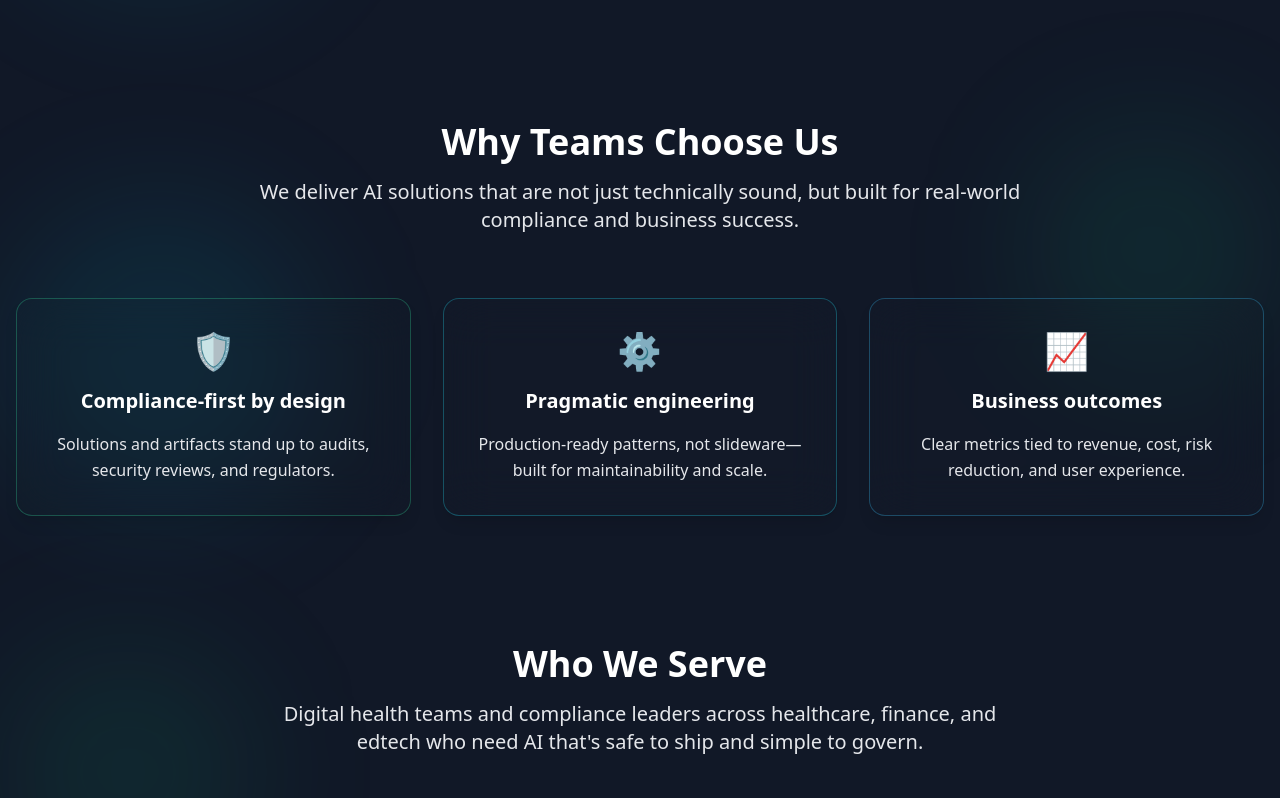
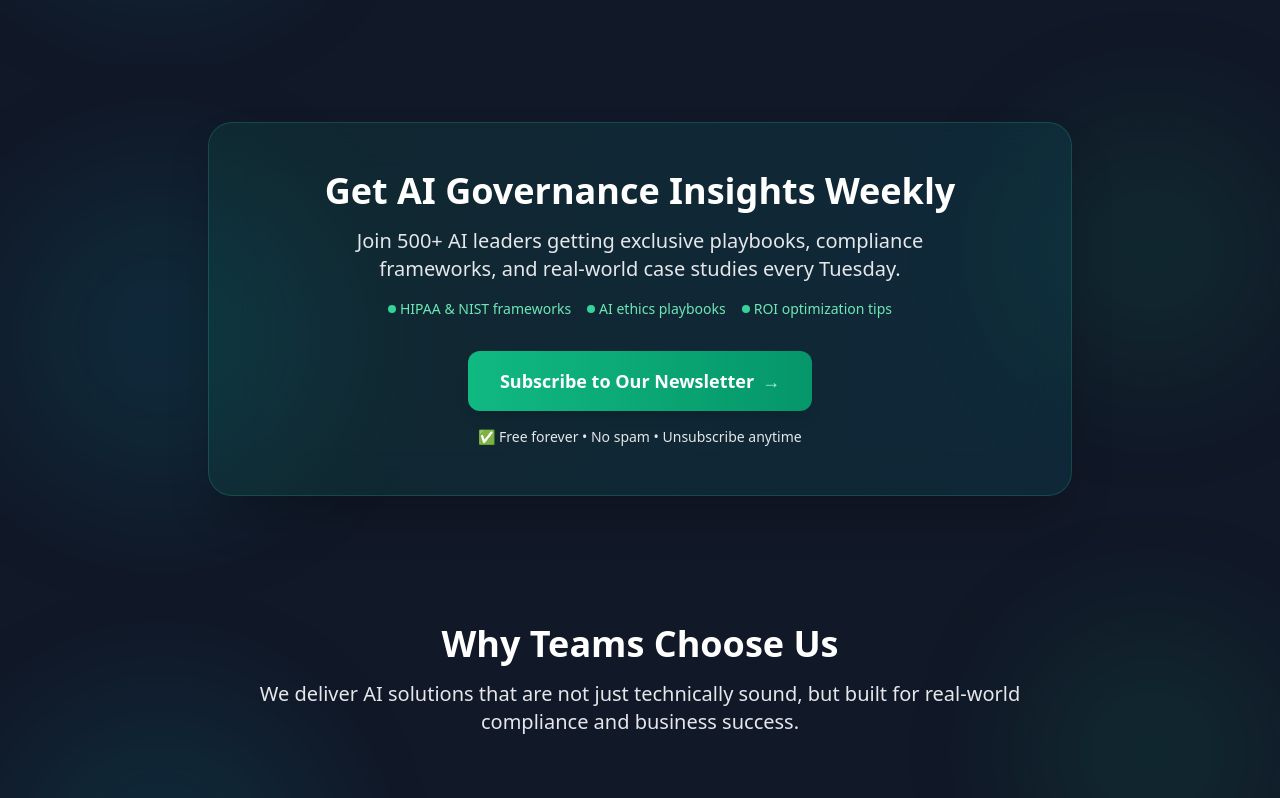
Before and after one commit to sanjeevaniai/webpage-ai-cons, a React (Vite) app: page / in a window 1280 px wide. Shown: the part 6160-6958 px from the top of the page. Built offline with nearby package versions, Linux system fonts and the light colour scheme; no server answers.

Commit message:
Move newsletter section to better position - after What You Get section to avoid footer interference

```diff
--- a/src/pages/Index.tsx
+++ b/src/pages/Index.tsx
@@ -47,11 +47,11 @@ const Index = () => {
       {GRCServicesSection()}
       {NonOSFASection()}
       {WhatYouGetSection(setIsConsultationModalOpen)}
+      {NewsletterSection()}
       {WhyChooseUsSection()}
       {CaseStudiesSection(setIsConsultationModalOpen)}
       {Contact(setIsConsultationModalOpen)}
       {PlatformLinksSection(setIsConsultationModalOpen)}
-      {NewsletterSection()}
       {FAQSection(setIsConsultationModalOpen)}
       <Footer />
       <ConsultationModal
```
